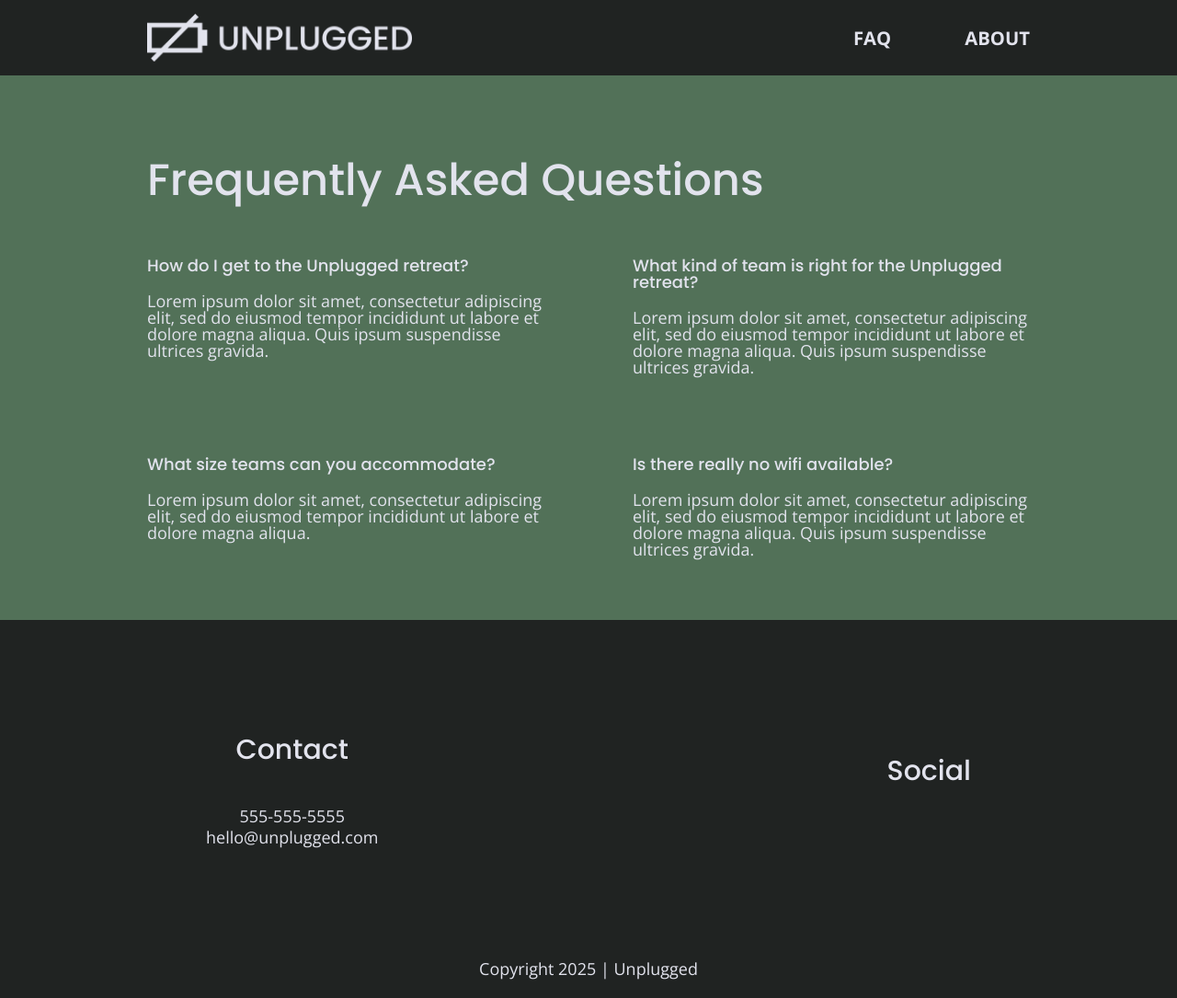
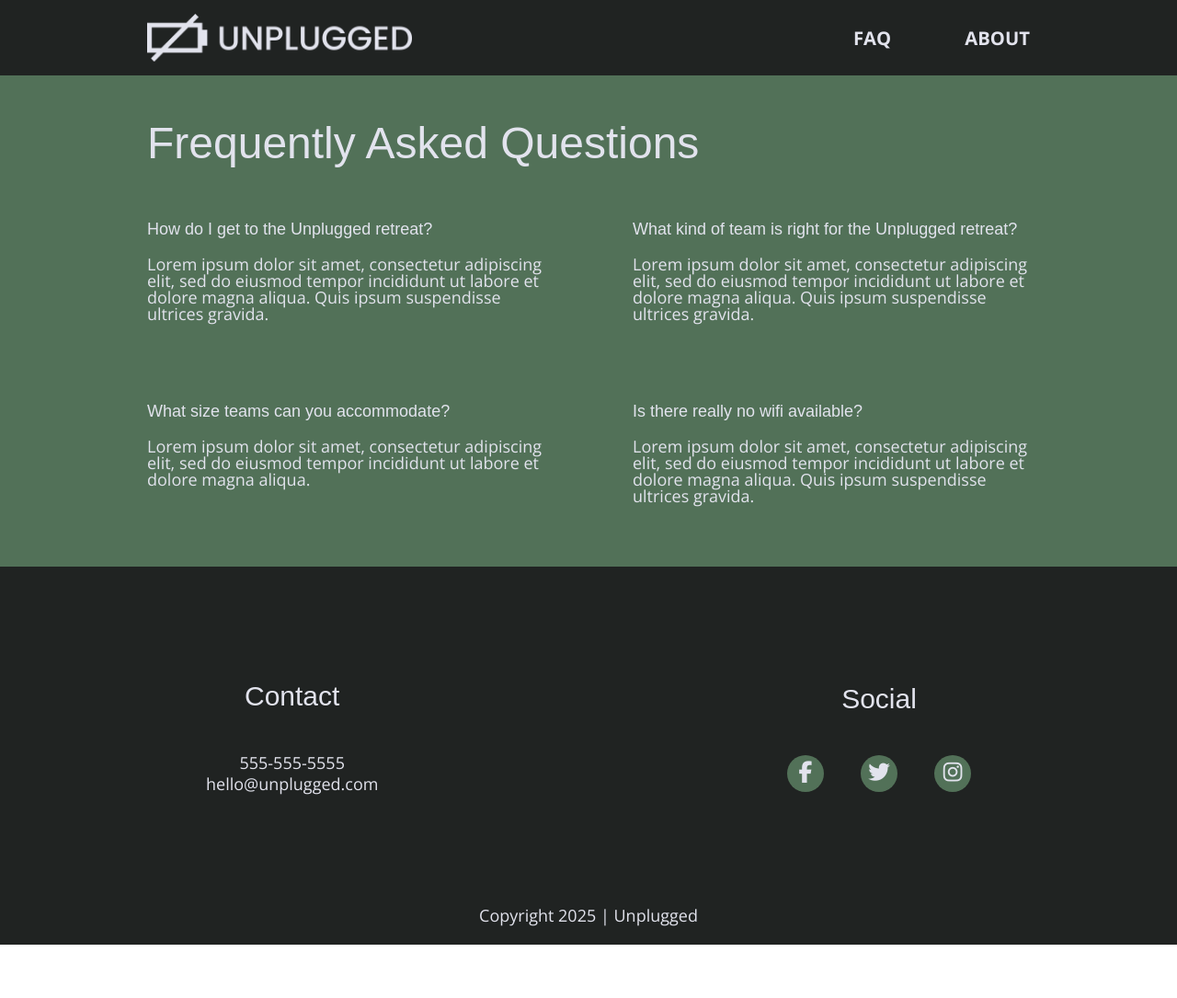
Before and after one commit to Michael-M9/flexbox-html5-boilerplate-commit-, a website: page faq/index.html in a window 1280 px wide. Shown: the whole page at 92% size. After the commit the page ends 1027 px from the top, so only its background shows below. Drawn offline with nearby package versions, Linux system fonts and the light colour scheme.

Commit message:
Update to add social media icons

```diff
--- a/css/main.css
+++ b/css/main.css
@@ -105,7 +105,7 @@
 
   body {
     font-size: 1em;
-  font-family: 'Open Sans', sans-serif;
+    font-family: "Open Sans", sans-serif;
     color: #e2e3ed;
     text-align: left;
   }
@@ -122,22 +122,24 @@
     text-decoration: none;
   }
 
+  /* MM: Add margin */
   h2 {
-  font-family: 'Poppins', sans-serif;
+    font-family: "Poppins", sans-serif;
     font-weight: 500;
     font-size: 1.875em;
+    margin: 0;
   }
 
   h3,
   h4 {
-  font-family: 'Poppins', sans-serif;
+    font-family: "Poppins", sans-serif;
     font-weight: 500;
     font-size: 1.125em;
     margin: 20px 0;
   }
 
   p {
-  font-size: .875em;
+    font-size: 0.875em;
     line-height: 1.285;
   }
 
@@ -229,10 +231,20 @@
     align-items: center;
   }
 
+  /* MM: Fine-tune the footer social icons to add background, border, width, height */
   footer .social-icons p {
+    background-color: #527158;
+    border-radius: 50%;
+    width: 40px;
+    height: 40px;
     display: flex;
     justify-content: center;
     align-items: center;
+  }
+
+  /* MM: Fine-tune the footer social icons font-size */
+  footer .social-icons p i {
+    font-size: 1.3125em;
   }
 
   footer .copyright {
@@ -254,7 +266,7 @@
 
   .hero-area h1 {
     font-size: 2.25em;
-  font-family: 'Poppins', Helvetica, Arial, sans-serif;
+    font-family: "Poppins", Helvetica, Arial, sans-serif;
     font-weight: 500;
     line-height: 1.2;
   }
@@ -271,7 +283,7 @@
     margin-top: 30px;
   }
 
-input[type=text] {
+  input[type="text"] {
     box-sizing: border-box;
     width: 100%;
     color: #2a423a;
@@ -279,12 +291,12 @@
     padding: 1em;
   }
 
-input[type=button] {
+  input[type="button"] {
     width: 100%;
     padding: 20px 0;
     margin-top: 20px;
     background-color: #2a423a;
-  font-family: 'Poppins', Helvetica, Arial, sans-serif;
+    font-family: "Poppins", Helvetica, Arial, sans-serif;
     font-weight: 500;
     font-size: 1.125em;
     color: #e2e3ed;
@@ -296,7 +308,7 @@
   /* Features */
 
   .features {
-  background: url('../img/unplugged-retreat-features.jpg');
+    background: url("../img/unplugged-retreat-features.jpg");
     background-size: cover;
     background-position: center;
     display: flex;
@@ -505,7 +517,7 @@
      Modify as content requires.
      ========================================================================== */
 
-@media only screen and (min-width:768px) {
+  @media only screen and (min-width: 768px) {
     /*Tablet styles here*/
 
     /* General styles */
@@ -593,6 +605,11 @@
       width: 62%;
     }
 
+    /* MM: Add features i */
+    .features i {
+      margin-bottom: 30px;
+    }
+
     /* Reviews */
     .reviews article {
       display: flex;
@@ -636,6 +653,12 @@
 
     footer p {
       line-height: 1.285;
+    }
+
+    /* MM: Add footer social-icons */
+    footer .social-icons {
+      width: 12.5em;
+      justify-content: space-between;
     }
 
     footer .copyright {
@@ -693,12 +716,12 @@
 
     .faq h4,
     .faq p {
-    font-size: .875em;
+      font-size: 0.875em;
       line-height: 1.125;
     }
   }
 
-@media only screen and (min-width:1200px) {
+  @media only screen and (min-width: 1200px) {
     /*Desktop styles here*/
 
     /* General styles */
@@ -747,7 +770,6 @@
     }
 
     /* Features */
-
 
     .features h2 {
       width: 90%;
@@ -812,7 +834,6 @@
      ========================================================================== */
 
   @media print {
-
     *,
     *:before,
     *:after {
@@ -830,11 +851,11 @@
     }
 
     a[href]:after {
-    content: " ("attr(href) ")";
+      content: " (" attr(href) ")";
     }
 
     abbr[title]:after {
-    content: " ("attr(title) ")";
+      content: " (" attr(title) ")";
     }
 
     /*
--- a/faq/index.html
+++ b/faq/index.html
@@ -12,7 +12,7 @@
   <link rel="apple-touch-icon" href="../icon.png">
   <!-- Place favicon.ico in the root directory -->
   <!-- Google Fonts -->
-  <link href="https://fonts.googleapis.com/css?family=Open+Sans:400,700|Poppins:500,700" rel="stylesheet">
+  <link href="https://fonts.googleapis.com/css?family=Open+Sans:400,700,Poppins:500,700" rel="stylesheet">
 
   <!-- MM: Get MM's Font Awesome Kit Code to access icons -->
   <script src="https://kit.fontawesome.com/ce0bdc4607.js" crossorigin="anonymous"></script>
@@ -83,17 +83,18 @@
             </p>
           </address>
         </div>
+        <!-- MM: add social icons in the FAQ footer -->
         <div class="social">
           <h4>Social</h4>
           <div class="social-icons">
             <p>
-              <a href="https://www.facebook.com/Skillcrush/" target="_blank"></a>
+              <a href="https://www.facebook.com/Skillcrush/" target="_blank"><i class="fab fa-facebook-f"></i></a>
             </p>
             <p>
-              <a href="https://twitter.com/Skillcrush" target="_blank"></a>
+              <a href="https://twitter.com/Skillcrush" target="_blank"><i class="fab fa-twitter"></i></a>
             </p>
             <p>
-              <a href="https://www.instagram.com/skillcrush/" target="_blank"></a>
+              <a href="https://www.instagram.com/skillcrush/" target="_blank"><i class="fab fa-instagram"></i></a>
             </p>
           </div>
         </div>
@@ -107,8 +108,7 @@
   </footer>
 
   <script src="../js/vendor/modernizr-3.6.0.min.js"></script>
-  <script src="https://code.jquery.com/jquery-3.3.1.min.js"
-    integrity="sha256-FgpCb/KJQlLNfOu91ta32o/NMZxltwRo8QtmkMRdAu8=" crossorigin="anonymous"></script>
+  <script src="https://code.jquery.com/jquery-3.3.1.min.js" integrity="sha256-FgpCb/KJQlLNfOu91ta32o/NMZxltwRo8QtmkMRdAu8=" crossorigin="anonymous"></script>
   <script>
     window.jQuery || document.write('<script src="../js/vendor/jquery-3.3.1.min.js"><\/script>')
   </script>
@@ -117,7 +117,7 @@
 
   <!-- Google Analytics: change UA-XXXXX-Y to be your site's ID. -->
   <script>
-    window.ga = function () {
+    window.ga = function() {
       ga.q.push(arguments)
     };
     ga.q = [];
```
Also changed, not shown: about/index.html (+7 -8 lines), index.html (+5 -4 lines). Lines whose indentation alone changed are shown as unchanged.
